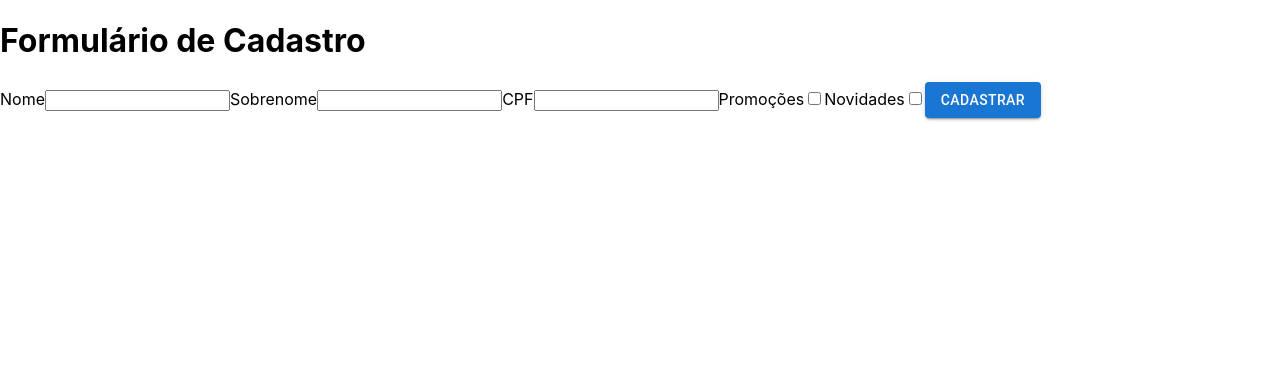
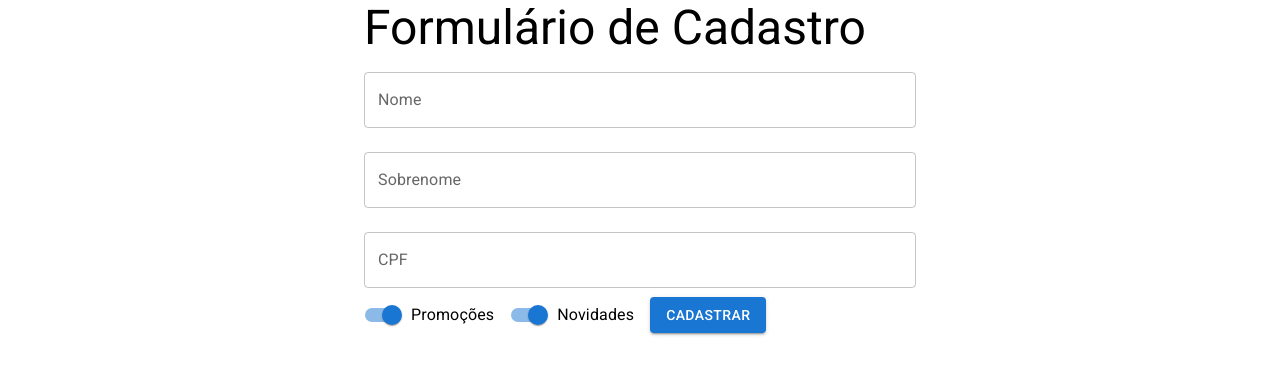
Before and after one commit to Rafael-Araujo-dev/Alura, a React (Create React App) app in the folder Formações Front-End/ReactJS/Cadastro Simples - Formulário de Cadastro/cadastro-simples/: page / in a window 1280 px wide. Shown: the top 374 px of the page. Built offline with nearby package versions, Linux system fonts and the light colour scheme.

Commit message:
Updated user interface with Material UI

```diff
--- a/Formações Front-End/ReactJS/Cadastro Simples - Formulário de Cadastro/cadastro-simples/package.json
+++ b/Formações Front-End/ReactJS/Cadastro Simples - Formulário de Cadastro/cadastro-simples/package.json
@@ -5,6 +5,7 @@
   "dependencies": {
     "@emotion/react": "^11.4.1",
     "@emotion/styled": "^11.3.0",
+    "@fontsource/roboto": "^4.5.0",
     "@material-ui/core": "^5.0.0-beta.5",
     "@mui/material": "^5.0.0",
     "@testing-library/jest-dom": "^5.14.1",
--- a/Formações Front-End/ReactJS/Cadastro Simples - Formulário de Cadastro/cadastro-simples/src/App.js
+++ b/Formações Front-End/ReactJS/Cadastro Simples - Formulário de Cadastro/cadastro-simples/src/App.js
@@ -1,16 +1,28 @@
-import React, { Component, Fragment } from 'react';
+import React, { Component } from 'react';
 
 import './App.css';
 import FormularioCadastro from './components/FormularioCadastro/Formulario';
+
+import { Container, Typography } from '@material-ui/core';
+import '@fontsource/roboto/300.css';
+import '@fontsource/roboto/400.css';
+import '@fontsource/roboto/500.css';
+import '@fontsource/roboto/700.css';
 
 export default class App extends Component {
 
   render() {
     return (
-      <Fragment>
-        <h1>Formulário de Cadastro</h1>
+      <Container
+        component="article"
+        maxWidth="sm"
+      >
+        <Typography
+          variant="h3"
+          component="h1"
+        >Formulário de Cadastro</Typography>
         <FormularioCadastro />
-      </Fragment>
+      </Container>
     );
   }
 }
--- a/Formações Front-End/ReactJS/Cadastro Simples - Formulário de Cadastro/cadastro-simples/src/components/FormularioCadastro/Formulario.jsx
+++ b/Formações Front-End/ReactJS/Cadastro Simples - Formulário de Cadastro/cadastro-simples/src/components/FormularioCadastro/Formulario.jsx
@@ -1,24 +1,55 @@
 import React from 'react';
-import Button from '@material-ui/core/Button';
+import {Button, TextField, Switch, FormControlLabel} from '@material-ui/core/';
 
 const FormularioCadastro = () => {
     return (
         <>
             <form>
-                <label>Nome</label>
-                <input type="text"/>
+                <TextField
+                    id="nome"
+                    label="Nome"
+                    variant="outlined"
+                    margin="normal"
+                    fullWidth
+                />
 
-                <label>Sobrenome</label>
-                <input type="text"/>
+                <TextField
+                    id="sobrenome"
+                    label="Sobrenome"
+                    variant="outlined"
+                    margin="normal"
+                    fullWidth
+                />
 
-                <label>CPF</label>
-                <input type="text"/>
+               <TextField
+                    id="cpf"
+                    label="CPF"
+                    variant="outlined"
+                    margin="normal"
+                    fullWidth
+                />
 
-                <label>Promoções</label>
-                <input type="checkbox"/>
+                <FormControlLabel
+                    label="Promoções"
+                    control={
+                        <Switch
+                            name="promocoes"
+                            defaultChecked
+                            color="primary"
+                        />
+                    }
+                />
 
-                <label>Novidades</label>
-                <input type="checkbox"/>
+                <FormControlLabel
+                    label="Novidades"
+                    control={
+                        <Switch
+                            name="novidades"
+                            defaultChecked
+                            color="primary"
+                        />
+                    }
+                />
 
                 <Button
                     type="submit"
```
Also changed, not shown: 1 other file (tests, documents, lock files or other folders).
